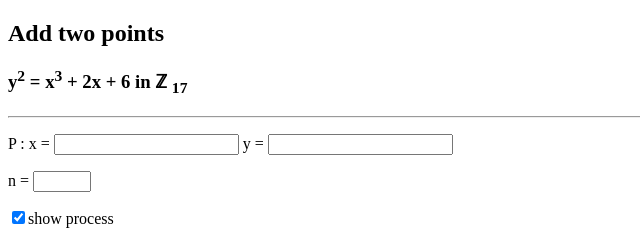
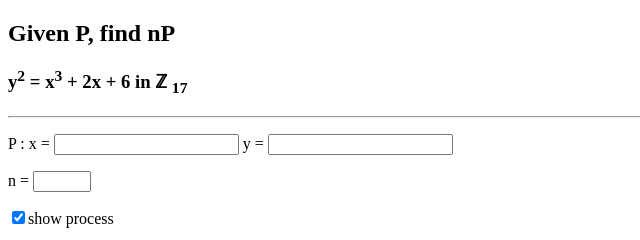
Before and after one commit to tim-zhong/co487, a plain HTML site: page np.html in a window 1280 px wide. Shown: the top 240 px of the page, 0-640 px from the left. Drawn offline with Linux system fonts and the light colour scheme.

Commit message:
minor changes

```diff
--- a/np.html
+++ b/np.html
@@ -5,7 +5,7 @@
 </head>
 <body>
 <a style="position: absolute; right:20px;" href="index.html">Back</a>
-<h2>Add two points</h2>
+<h2>Given P, find nP</h2>
 <h3>y<sup>2</sup> = x<sup>3</sup> + <span id="a">2</span>x + 6 in &#8484; <sub id="base">17</sub></h3>
 <hr/>
 <p>
```
